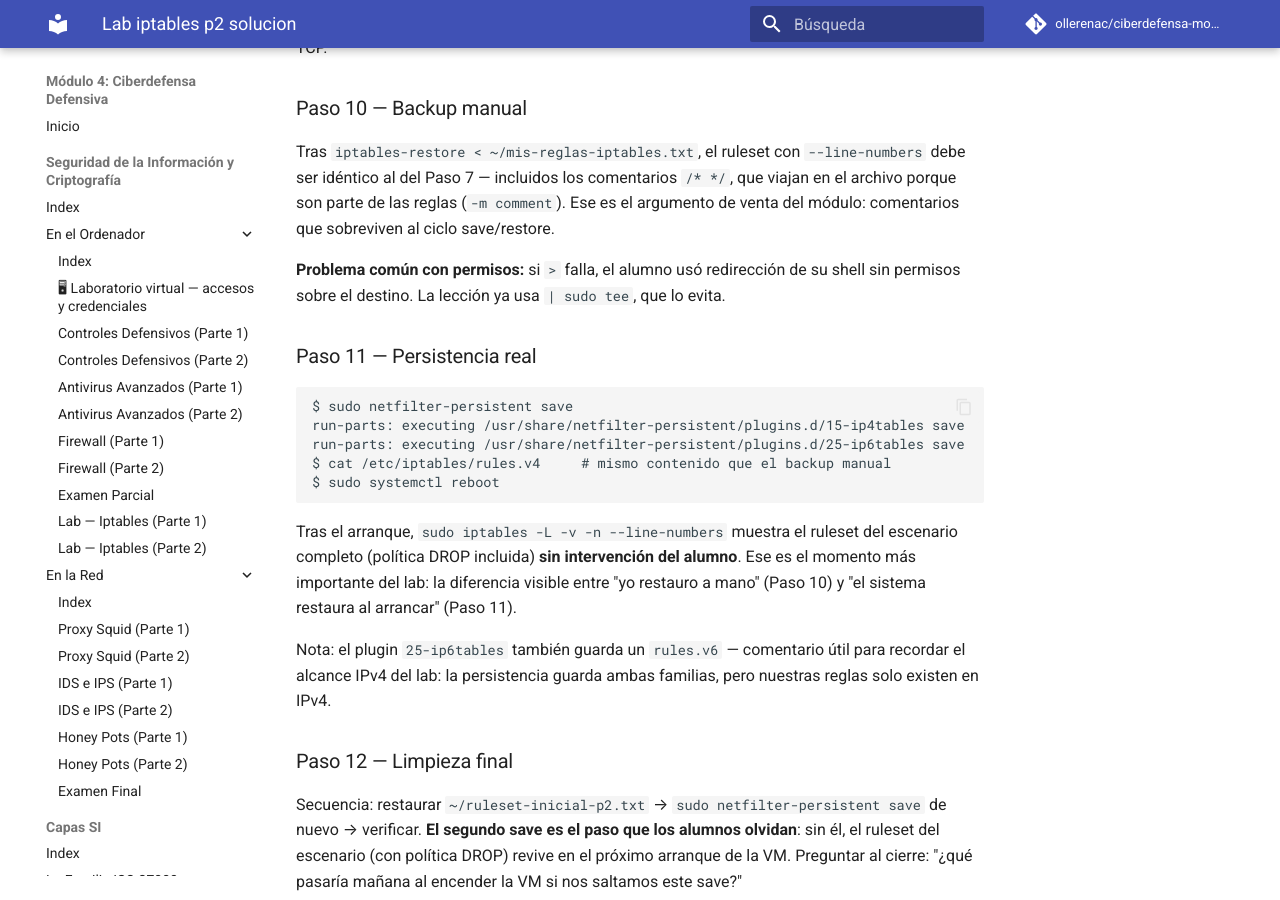
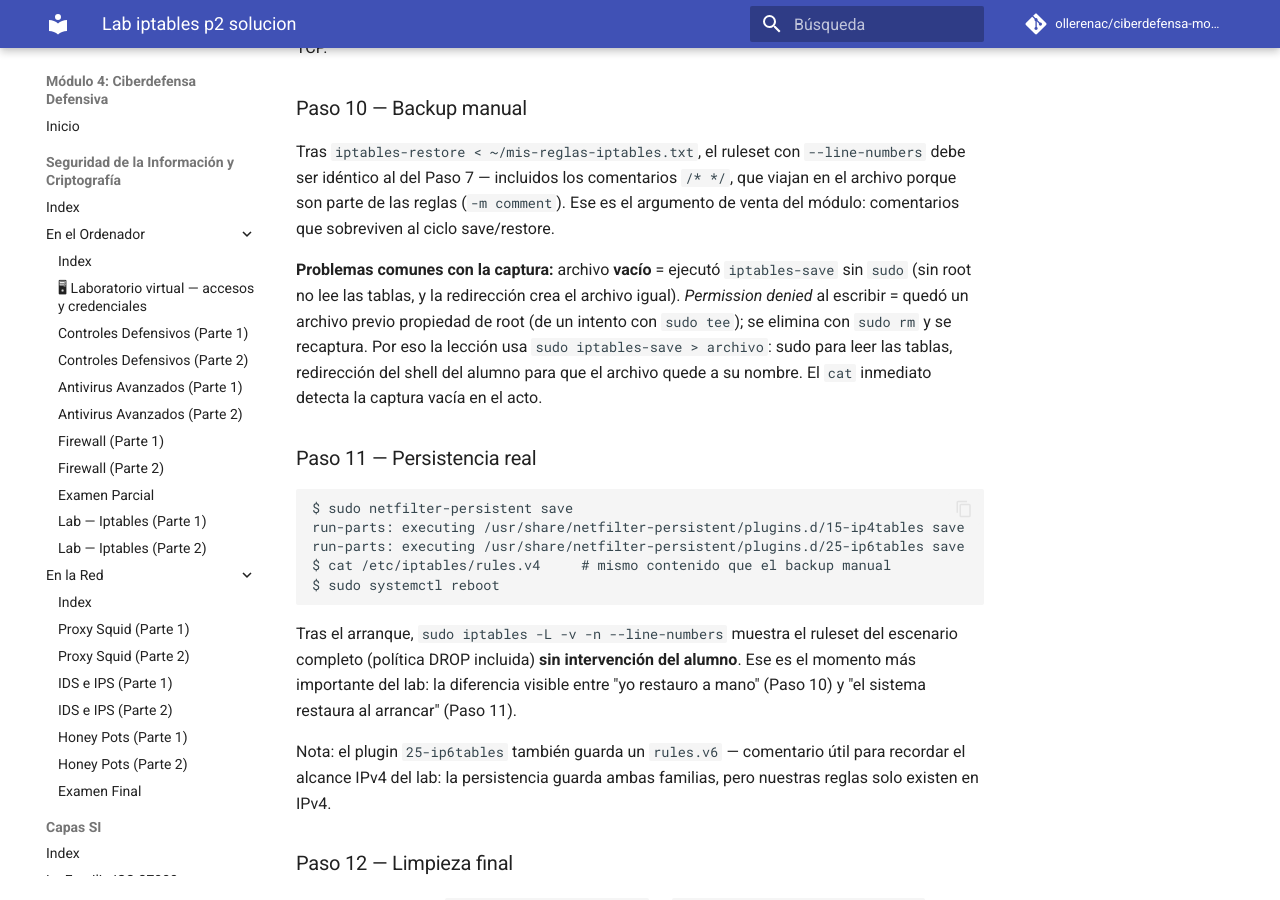
Before and after one commit to ollerenac/ciberdefensa-modulo4, an MkDocs documentation site: the page built from docs/instructor/lab-iptables-p2-solucion.md, in a window 1280 px wide and 900 px high, scrolled down 3948 px. Built offline with MkDocs 1.6.1 and Material for MkDocs 9.7.7, drawn with Linux system fonts in a browser that asks for light colours; comment, search, counter and statistics services are not loaded.

Commit message:
docs(iptables): captura del ruleset con 'sudo iptables-save >' y cat de verificación
El patrón 'sudo iptables-save | sudo tee' dejaba el archivo propiedad de
root en el HOME del alumno (Permission denied al recapturar) y no
detectaba capturas vacías por olvidar sudo. Hallazgo de la UAT. Se migra
a redirección del shell + cat inmediato en P1, P2 y ambas soluciones;
la nota de problemas comunes del instructor cubre los dos fallos reales.

Co-Authored-By: Claude Fable 5 <noreply@anthropic.com>

```diff
--- a/docs/instructor/lab-iptables-p2-solucion.md
+++ b/docs/instructor/lab-iptables-p2-solucion.md
@@ -160,8 +160,13 @@ debe ser idéntico al del Paso 7 — incluidos los comentarios `/* */`, que viaj
 el archivo porque son parte de las reglas (`-m comment`). Ese es el argumento de
 venta del módulo: comentarios que sobreviven al ciclo save/restore.
 
-**Problema común con permisos:** si `>` falla, el alumno usó redirección de su
-shell sin permisos sobre el destino. La lección ya usa `| sudo tee`, que lo evita.
+**Problemas comunes con la captura:** archivo **vacío** = ejecutó `iptables-save`
+sin `sudo` (sin root no lee las tablas, y la redirección crea el archivo igual).
+*Permission denied* al escribir = quedó un archivo previo propiedad de root (de un
+intento con `sudo tee`); se elimina con `sudo rm` y se recaptura. Por eso la
+lección usa `sudo iptables-save > archivo`: sudo para leer las tablas, redirección
+del shell del alumno para que el archivo quede a su nombre. El `cat` inmediato
+detecta la captura vacía en el acto.
 
 ### Paso 11 — Persistencia real
 
```
Also changed, not shown: docs/instructor/lab-iptables-p1-solucion.md (+2 -1 lines), docs/seguridad-criptografia/en-el-ordenador/lab-iptables-p1.md (+4 -1 lines), docs/seguridad-criptografia/en-el-ordenador/lab-iptables-p2.md (+3 -2 lines).
